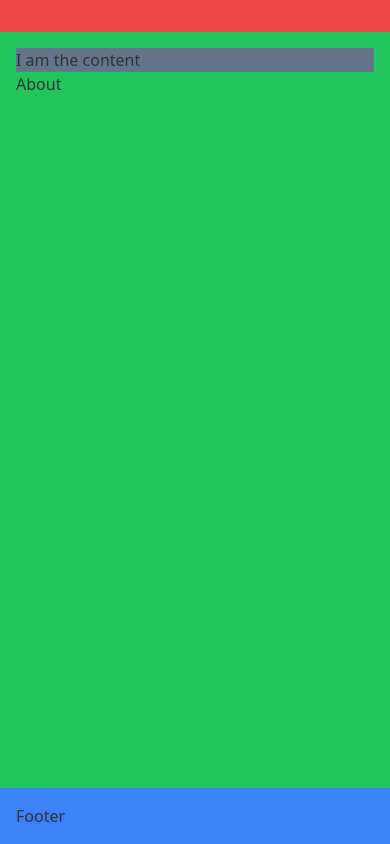
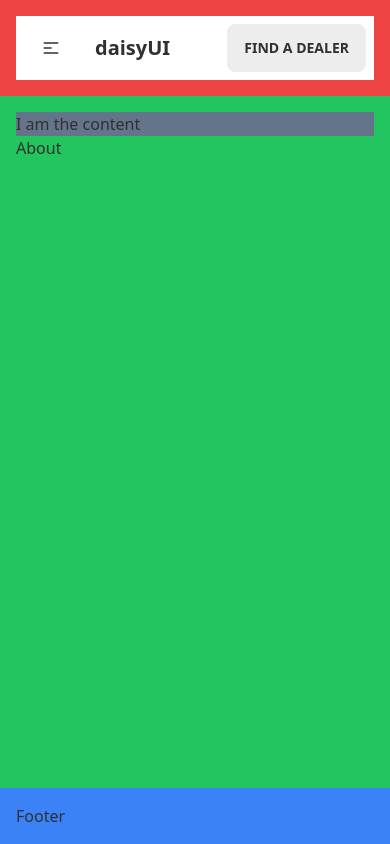
Before and after one commit to lsapundzic/b2b-store-frontend, a Next.js app: page / in a window 390 px wide. Built offline with nearby package versions, Linux system fonts and the light colour scheme.

Commit message:
Improving on Navbar

```diff
--- a/app/components/Navbar.jsx
+++ b/app/components/Navbar.jsx
@@ -1,7 +1,81 @@
-import Link from "next/link";
+"use client";
 
 export default function Navbar() {
   console.log("Navbar running...");
 
-  return <nav></nav>;
+  return (
+    <nav>
+      <div className="navbar bg-base-100">
+        <div className="navbar-start">
+          <div className="dropdown">
+            <label tabIndex={0} className="btn btn-ghost lg:hidden">
+              <svg
+                xmlns="http://www.w3.org/2000/svg"
+                className="h-5 w-5"
+                fill="none"
+                viewBox="0 0 24 24"
+                stroke="currentColor"
+              >
+                <path
+                  strokeLinecap="round"
+                  strokeLinejoin="round"
+                  strokeWidth="2"
+                  d="M4 6h16M4 12h8m-8 6h16"
+                />
+              </svg>
+            </label>
+            <ul
+              tabIndex={0}
+              className="menu menu-sm dropdown-content mt-3 p-2 shadow bg-base-100 rounded-box w-52"
+            >
+              <li>
+                <a>Item 1</a>
+              </li>
+              <li>
+                <a>Parent</a>
+                <ul className="p-2">
+                  <li>
+                    <a>Submenu 1</a>
+                  </li>
+                  <li>
+                    <a>Submenu 2</a>
+                  </li>
+                </ul>
+              </li>
+              <li>
+                <a>Item 3</a>
+              </li>
+            </ul>
+          </div>
+          <a className="btn btn-ghost normal-case text-xl">daisyUI</a>
+        </div>
+        <div className="navbar-center hidden lg:flex">
+          <ul className="menu menu-horizontal px-1">
+            <li>
+              <a>Item 1</a>
+            </li>
+            <li tabIndex={0}>
+              <details>
+                <summary>Parent</summary>
+                <ul className="p-2">
+                  <li>
+                    <a>Submenu 1</a>
+                  </li>
+                  <li>
+                    <a>Submenu 2</a>
+                  </li>
+                </ul>
+              </details>
+            </li>
+            <li>
+              <a>Item 3</a>
+            </li>
+          </ul>
+        </div>
+        <div className="navbar-end">
+          <a className="btn">Find a Dealer</a>
+        </div>
+      </div>
+    </nav>
+  );
 }
--- a/app/layout.js
+++ b/app/layout.js
@@ -1,4 +1,5 @@
 // Main layout
+'use client';
 
 import Navbar from "./components/Navbar";
 import "/app/globals.css";
```
